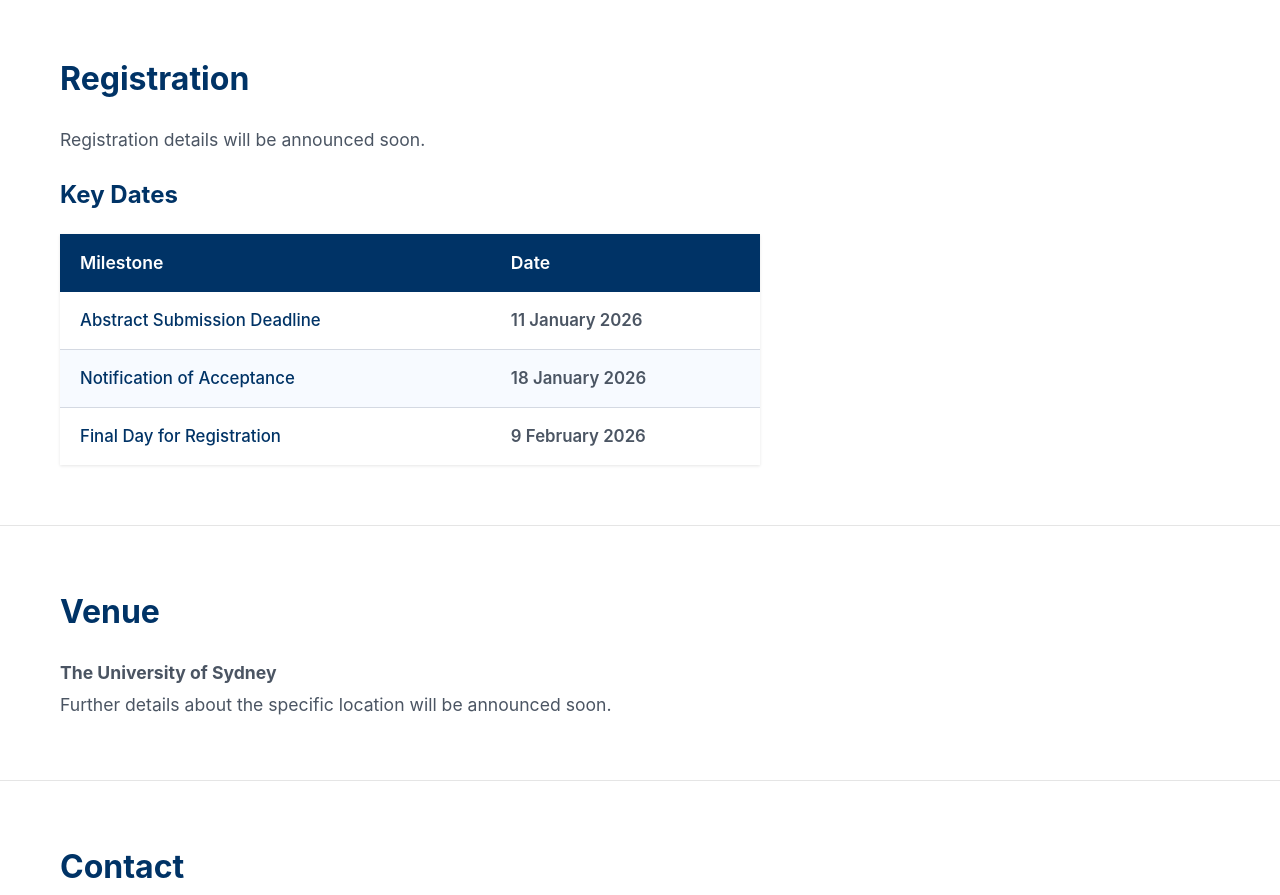
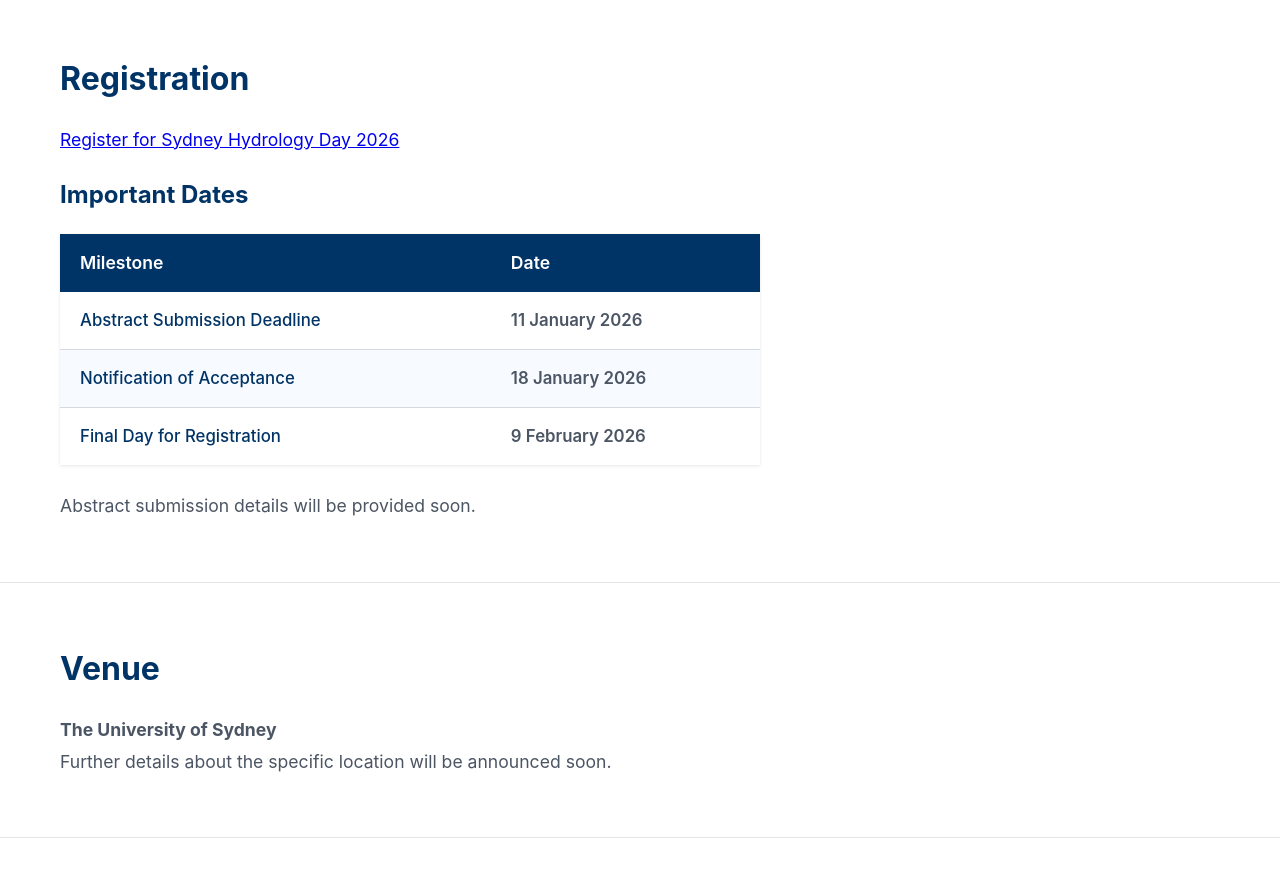
Before and after one commit to sydneyhydro/sydneyhydro.github.io, a plain HTML site: page index.html in a window 1280 px wide. Shown: the part 980-1875 px from the top of the page. Drawn offline with Linux system fonts and the light colour scheme.

Commit message:
Update registration section with link to registration form and add important dates

```diff
--- a/index.html
+++ b/index.html
@@ -60,8 +60,12 @@
         <section id="registration" class="section">
             <div class="container">
                 <h2>Registration</h2>
-                <p>Registration details will be announced soon.</p>
-                <h3>Key Dates</h3>
+                <p>
+                    <a class="register-button" href="https://pay.sydney.edu.au/hydrology" target="_blank"
+                        rel="noopener noreferrer" aria-label="Open registration form">Register for Sydney Hydrology Day
+                        2026</a>
+                </p>
+                <h3>Important Dates</h3>
                 <table class="key-dates-table">
                     <thead>
                         <tr>
@@ -84,6 +88,8 @@
                         </tr>
                     </tbody>
                 </table>
+                <br>
+                <p>Abstract submission details will be provided soon.</p>
             </div>
         </section>
 
```
